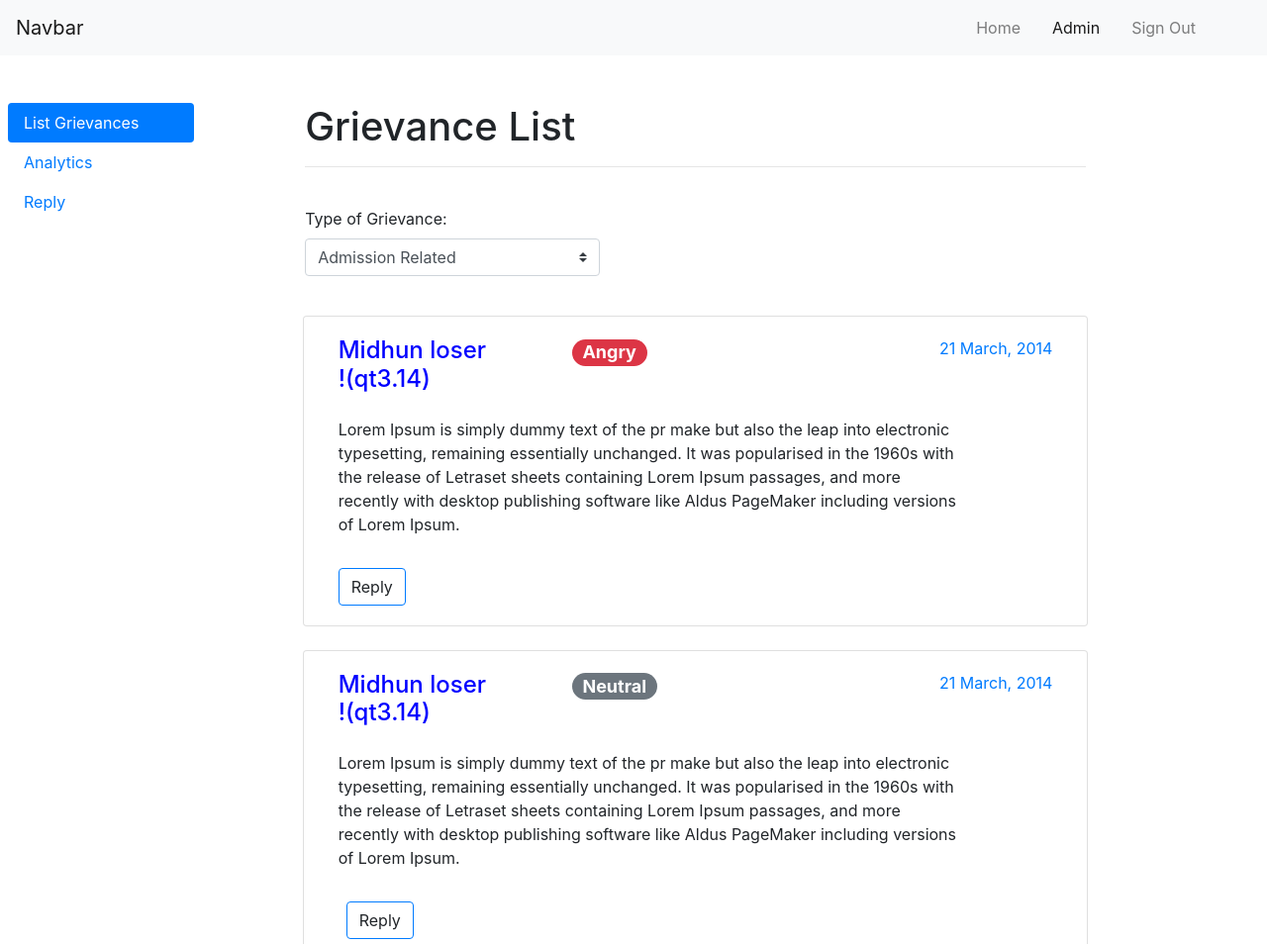
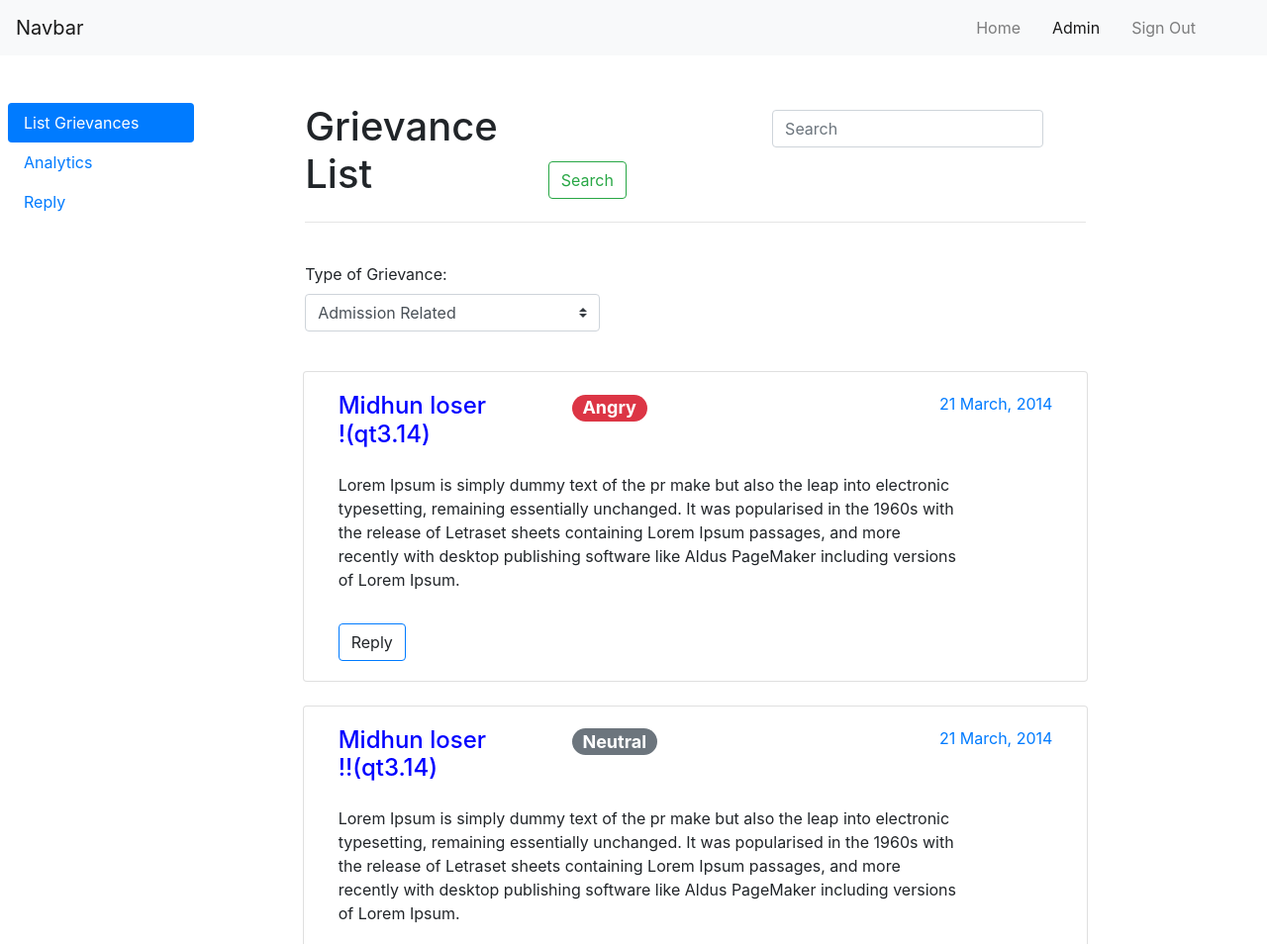
Before and after one commit to MidhunPramod/Smart-India-Hackathon, a plain HTML site: page client/admin.html in a window 1280 px wide. Shown: the top 954 px of the page at 99% size. Drawn offline with nearby package versions, Linux system fonts and the light colour scheme.

Commit message:
Search Bar added

```diff
--- a/client/admin.css
+++ b/client/admin.css
@@ -1,3 +1,8 @@
 h4 {
     color: blue;
 }
+
+body {
+    overflow-x: hidden;
+    /* Hide horizontal scrollbar */
+}
--- a/client/admin.html
+++ b/client/admin.html
@@ -56,8 +56,17 @@
                     aria-labelledby="v-pills-home-tab">
                     <form class="mt-5">
                         <div class="mt-5 row">
+                            <div class="col-sm-3 offset-sm-1">
+                                <h1>Grievance List</h1>
+                            </div>
+                            <div class="col-sm-7 form-inline">
+                                <input class="form-control mr-sm-2 offset-sm-5" type="search" placeholder="Search"
+                                    aria-label="Search">
+                                <button class="btn btn-outline-success my-2 my-sm-0" type="submit">Search</button>
+                            </div>
+                        </div>
+                        <div class="row">
                             <div class="col-sm-10 offset-sm-1">
-                                <h1>Grievance List</h1>
                                 <hr>
                             </div>
                         </div>
@@ -112,7 +121,7 @@
                                 <div class="row">
                                     <div class="col-sm-3">
                                         <h4 class="float-left custom-h4">Midhun
-                                            loser !(qt3.14)</h4>
+                                            loser !!(qt3.14)</h4>
                                         <h4>
                                     </div>
                                     <div class="col-sm-1">
```
